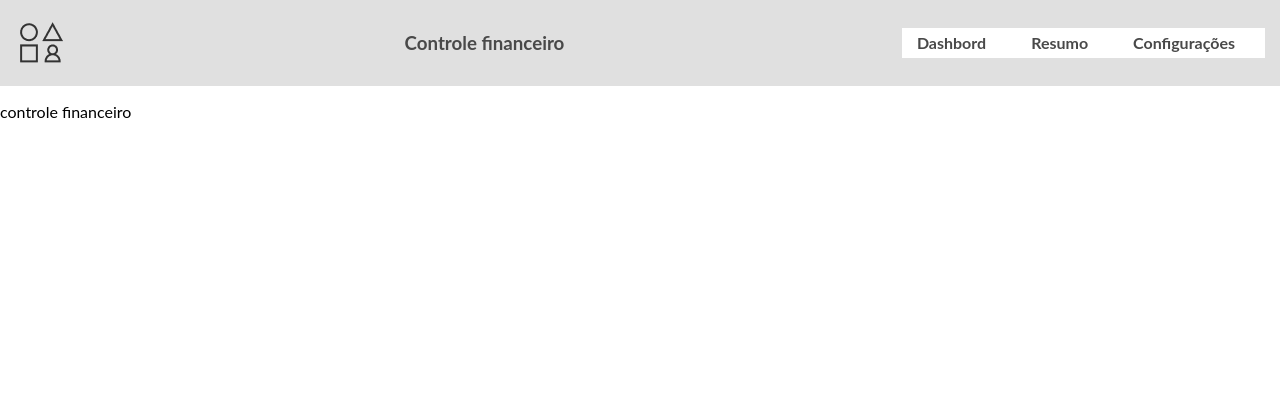
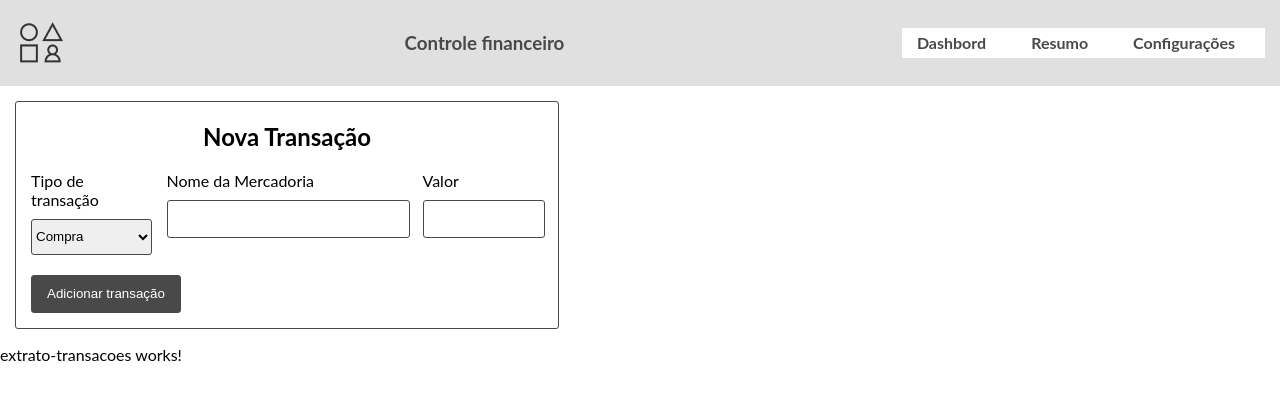
Before and after one commit to CharlesPresidente/via-varejo, an Angular app: page /home in a window 1280 px wide. Shown: the top 400 px of the page. Built offline with nearby package versions, Linux system fonts and the light colour scheme.

Commit message:
importar componentes

```diff
--- a/src/app/pages/controle-financeiro/controle-financeiro.component.html
+++ b/src/app/pages/controle-financeiro/controle-financeiro.component.html
@@ -1,5 +1,3 @@
-<!-- <app-nova-transacao></app-nova-transacao>
+<app-nova-transacao></app-nova-transacao>
 
-<app-extrato-transacoes></app-extrato-transacoes> -->
-
-<p>controle financeiro</p>
+<app-extrato-transacoes></app-extrato-transacoes>
--- a/src/app/pages/controle-financeiro/controle-financeiro.module.ts
+++ b/src/app/pages/controle-financeiro/controle-financeiro.module.ts
@@ -1,11 +1,13 @@
 import { NgModule } from '@angular/core';
 import { CommonModule } from '@angular/common';
 import { ControleFinanceiroComponent } from './controle-financeiro.component';
+import { ComponentsModule } from 'src/app/components/components.module';
 
 @NgModule({
   declarations: [ControleFinanceiroComponent],
   imports: [
-    CommonModule
+    CommonModule,
+    ComponentsModule
   ]
 })
 export class ControleFinanceiroModule { }
```
